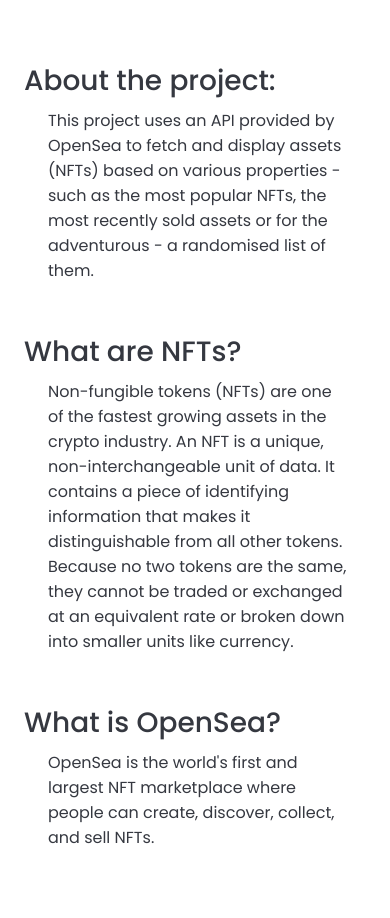
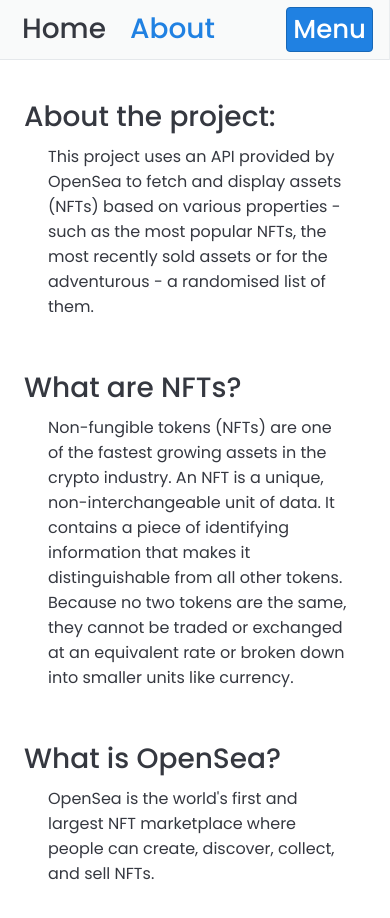
Before and after one commit to itsmedmd/opensea-nft-explorer, a Vue app: page /about in a window 390 px wide. Shown: the top 918 px of the page. Built offline with nearby package versions, Linux system fonts and the light colour scheme; no server answers.

Commit message:
11 Creating mobile navigation and making all pages responsive down to 320px width

```diff
--- a/src/assets/styles/components/about.scss
+++ b/src/assets/styles/components/about.scss
@@ -5,8 +5,8 @@
 .about {
 	padding: 0 16px 16px 80px;
 
-	@include respond-to(max-width, $break-tablet-small) {
-		padding: 0 24px 64px;
+	@include respond-to(max-width, $break-navigation-mobile) {
+		padding: 36px 24px 48px;
 	}
 
 	&__section {
--- a/src/assets/styles/components/app.scss
+++ b/src/assets/styles/components/app.scss
@@ -8,6 +8,10 @@
 	max-width: $page-max-width;
 	min-height: 100vh;
 	width: 100%;
+
+	@include respond-to(max-width, $break-navigation-mobile) {
+		flex-direction: column;
+	}
 }
 
 .content {
@@ -21,5 +25,6 @@
 
 	@include respond-to(max-width, $break-navigation-mobile) {
 		margin-left: 0;
+		padding-top: 0;
 	}
 }
--- a/src/assets/styles/components/asset-info.scss
+++ b/src/assets/styles/components/asset-info.scss
@@ -59,28 +59,14 @@
 	}
 
 	&__logo-link {
-		background-color: $blue-med-dark;
-		border: 1px solid $blue-dark;
 		border-bottom-left-radius: 60px;
 		border-left: 0;
 		border-top-left-radius: 60px;
-		color: $white;
 		font-size: $font-18;
-		font-weight: $font-w-bold-med;
 		height: 54px;
 		line-height: 52px;
 		padding: 0 6px 0 60px;
 		position: relative;
-		transition: all 0.2s;
-	}
-
-	&__logo-link:hover {
-		background-color: $white;
-		color: $black;
-	}
-
-	&__logo-link:active {
-		background-color: rgba($gray, 0.55);
 	}
 
 	// section 2
--- a/src/assets/styles/components/asset.scss
+++ b/src/assets/styles/components/asset.scss
@@ -4,7 +4,7 @@
 .asset {
 	padding: 0 16px 16px;
 
-	@include respond-to(max-width, $break-tablet-small) {
-		padding: 0 12px 48px;
+	@include respond-to(max-width, $break-navigation-mobile) {
+		padding: 48px 12px;
 	}
 }
--- a/src/assets/styles/components/home.scss
+++ b/src/assets/styles/components/home.scss
@@ -7,8 +7,8 @@
 .home {
 	padding: 0 16px 16px 24px;
 
-	@include respond-to(max-width, $break-tablet-small) {
-		padding: 0 12px 64px;
+	@include respond-to(max-width, $break-navigation-mobile) {
+		padding: 0 12px 36px;
 	}
 
 	&__itemlist {
@@ -25,14 +25,6 @@
 			grid-template-columns: repeat(2, 1fr);
 		}
 
-		@include respond-to(max-width, $break-tablet-small) {
-			grid-template-columns: 1fr;
-		}
-
-		@include respond-to(max-width, $break-navigation-mobile) {
-			grid-template-columns: repeat(2, 1fr);
-		}
-
 		@include respond-to(max-width, $break-phone-medium) {
 			grid-template-columns: 1fr;
 		}
--- a/src/assets/styles/components/navigation.scss
+++ b/src/assets/styles/components/navigation.scss
@@ -15,7 +15,9 @@
 	}
 
 	@include respond-to(max-width, $break-navigation-mobile) {
-		display: none;
+		height: $aside-nav-height;
+		position: relative;
+		width: 100%;
 	}
 
 	&__nav {
@@ -23,6 +25,10 @@
 		border-bottom: 1px solid rgba($gray, 0.8);
 		height: $aside-nav-height;
 		padding: 8px 0;
+
+		@include respond-to(max-width, $break-navigation-mobile) {
+			border-bottom-color: $gray;
+		}
 	}
 
 	&__nav-list {
@@ -33,16 +39,50 @@
 			justify-content: space-between;
 			padding: 0 6px;
 		}
+
+		@include respond-to(max-width, $break-navigation-mobile) {
+			justify-content: flex-start;
+		}
 	}
 
 	&__nav-item {
 		display: inline-block;
+
+		@include respond-to(max-width, $break-navigation-mobile) {
+			margin-right: 24px;
+		}
+
+		@include respond-to(max-width, $break-phone-small) {
+			margin-right: 16px;
+		}
+	}
+
+	&__nav-item:first-of-type {
+		@include respond-to(max-width, $break-navigation-mobile) {
+			margin-left: 16px;
+		}
+	}
+
+	&__nav-item-mobile {
+		bottom: 8px;
+		display: none;
+		position: absolute;
+		right: 16px;
+
+		@include respond-to(max-width, $break-navigation-mobile) {
+			display: inline-block;
+		}
 	}
 
 	&__nav-link {
 		color: $text-default;
 		font-size: $font-28;
 		font-weight: $font-w-bold-med;
+
+		@include respond-to(max-width, $break-phone-small) {
+			font-size: $font-24;
+			line-height: 44px;
+		}
 
 		&:hover {
 			color: rgba($blue-med-dark, 0.8);
@@ -51,6 +91,12 @@
 		&:active {
 			color: $blue-med-dark;
 		}
+	}
+
+	&__nav-mobile-button {
+		border-radius: 4px;
+		font-size: $font-26;
+		padding: 2px 6px;
 	}
 
 	&__content {
@@ -67,6 +113,10 @@
 
 		@include respond-to(max-height, $break-v-600) {
 			justify-content: space-between;
+		}
+
+		@include respond-to(max-width, $break-navigation-mobile) {
+			display: none;
 		}
 	}
 
--- a/src/assets/styles/general/global.scss
+++ b/src/assets/styles/general/global.scss
@@ -82,6 +82,24 @@ button {
 	&:active {
 		background-color: rgba($blue-med-dark, 1);
 	}
+}
+
+// call to action button
+.cta-button {
+	background-color: $blue-med-dark;
+	border: 1px solid $blue-dark;
+	color: $white;
+	font-weight: $font-w-bold-med;
+	transition: all 0.2s;
+}
+
+.cta-button:hover {
+	background-color: $white;
+	color: $black;
+}
+
+.cta-button:active {
+	background-color: rgba($gray, 0.55);
 }
 
 // loader
--- a/src/assets/styles/general/typography.scss
+++ b/src/assets/styles/general/typography.scss
@@ -17,5 +17,6 @@ $font-17: 17px;
 $font-18: 18px;
 $font-22: 22px;
 $font-24: 24px;
+$font-26: 26px;
 $font-28: 28px;
 $font-30: 30px;
--- a/src/assets/styles/general/variables.scss
+++ b/src/assets/styles/general/variables.scss
@@ -6,9 +6,11 @@ $break-laptop: 1366px;
 $break-tablet-big: 1024px;
 $break-tablet-medium: 960px;
 $break-tablet-small: 768px;
-$break-navigation-mobile: 600px;
 $break-phone-big: 520px;
 $break-phone-medium: 425px;
+$break-phone-small: 375px;
+
+$break-navigation-mobile: $break-tablet-small;
 
 // vertical
 $break-v-600: 630px;
--- a/src/components/AssetInformation.vue
+++ b/src/components/AssetInformation.vue
@@ -22,7 +22,7 @@
           <a
             :href="finalData.permalink"
             rel="noreferrer"
-            class="asset-info__logo-link"
+            class="cta-button asset-info__logo-link"
           >
             <img
               src="../assets/images/opensea-badge.svg"
--- a/src/components/Navigation.vue
+++ b/src/components/Navigation.vue
@@ -7,6 +7,14 @@
         </li>
         <li class="aside__nav-item">
           <router-link class="aside__nav-link" to="/about"> About </router-link>
+        </li>
+        <li class="aside__nav-item-mobile">
+          <button
+            type="button"
+            class="button cta-button aside__nav-mobile-button"
+          >
+            Menu
+          </button>
         </li>
       </ul>
     </nav>
```
